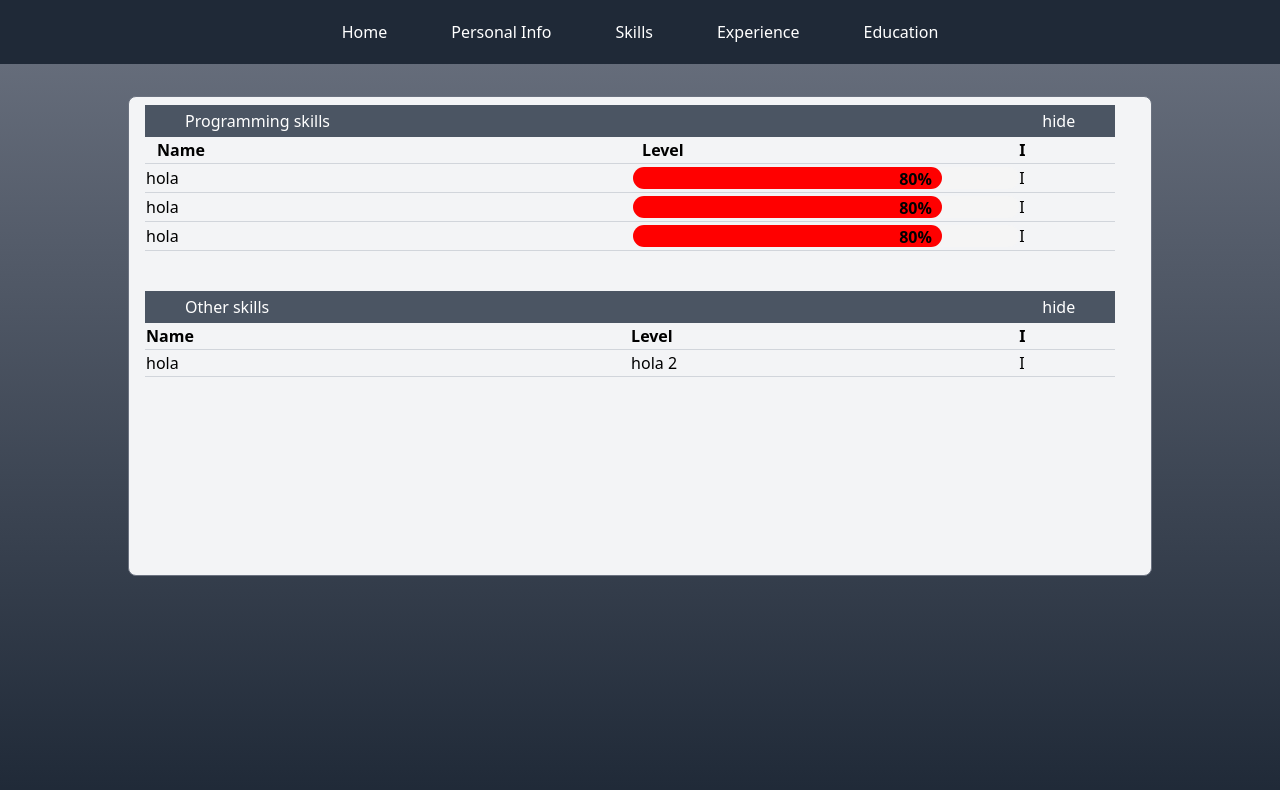
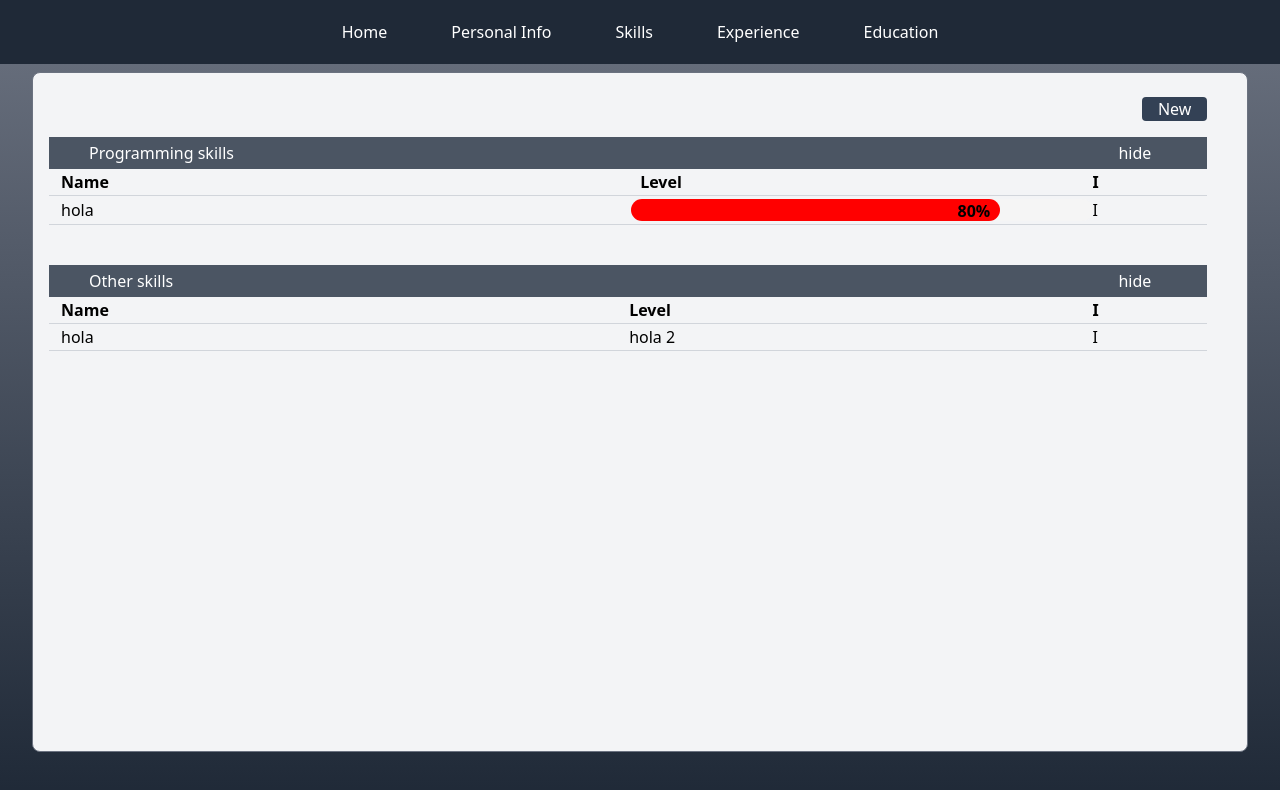
Before and after one commit to ErikVegaMaya/Portafolio, a React (Create React App) app: page /skills in a window 1280 px wide. Shown: the top 790 px of the page. Built offline with nearby package versions, Linux system fonts and the light colour scheme.

Commit message:
skill list and create skill screens added

```diff
--- a/src/components/navigators/AppNavigator.tsx
+++ b/src/components/navigators/AppNavigator.tsx
@@ -3,7 +3,7 @@ import NavBar from "../navigationBars/NavBar";
 import { Routes, Route } from "react-router-dom";
 // Screens
 import PersonalInfo from "../../screens/PersonalInfo";
-import Skills from "../../screens/Skills";
+import Skills from "../../screens/skills/Skills";
 import Home from "../../screens/Home";
 
 const AppNavigator = () => {
--- /dev/null
+++ b/src/screens/skills/AddSkill.tsx
@@ -0,0 +1,118 @@
+import React from "react";
+import { CloseIcon } from "../../components/Icons";
+
+const AddSkill = (props: any) => {
+  const initialValues = {
+    name: "",
+    type: "",
+    level: "",
+  };
+  const [form, setForm] = React.useState(initialValues);
+  return (
+    <div className="fixed inset-0 bg-gray-900 bg-opacity-60 transition-opacity">
+      <div className="flex flex-col h-screen justify-center items-center">
+        <div className="flex flex-col w-2/4">
+          <button
+            onClick={props.onClick}
+            className="text-white hover:border self-end hover:border-white rounded w-[26px] h-[26px] mb-1 text-center"
+          >
+            <CloseIcon />
+          </button>
+          <div className=" bg-white py-10 px-12">
+            <h1 className="border-b self-center w-full text-center">
+              New Skill
+            </h1>
+            <div className="mt-6 grid grid-cols-1 gap-y-6 gap-x-4 sm:grid-cols-6">
+              <div className="col-span-6 sm:col-span-6">
+                <label
+                  htmlFor="skill-name"
+                  className="block text-sm font-medium text-gray-700"
+                >
+                  Name
+                </label>
+                <input
+                  value={form.name}
+                  onChange={(event) =>
+                    setForm({ ...form, name: event.target.value })
+                  }
+                  type="text"
+                  name="skill-name"
+                  placeholder="Enter"
+                  id="skill-name"
+                  className="mt-1 block w-full rounded-md border border-gray-300 py-2 px-3 shadow-sm focus:border-sky-500 focus:outline-none focus:ring-sky-500 sm:text-sm"
+                />
+              </div>
+              <div className="col-span-3 sm:col-span-3">
+                <label
+                  htmlFor="skill-type"
+                  className="block text-sm font-medium text-gray-700"
+                >
+                  Type
+                </label>
+                <div className="flex flex-row justify-between px-8">
+                  <div className="flex flex-row">
+                    <input
+                      onClick={() => setForm({ ...form, type: "1" })}
+                      type="radio"
+                      name="skill-type"
+                      id="skill-programing"
+                    />
+                    <label className="ml-3 text-sm font-medium text-gray-700">
+                      Programming
+                    </label>
+                  </div>
+                  <div className="flex flex-row">
+                    <input
+                      onClick={() => setForm({ ...form, type: "2" })}
+                      type="radio"
+                      name="skill-type"
+                      id="skill-other"
+                    />
+                    <label className="ml-3 text-sm font-medium text-gray-700">
+                      Other
+                    </label>
+                  </div>
+                </div>
+              </div>
+              <div className="col-span-3 sm:col-span-3">
+                <label
+                  htmlFor="skill-level"
+                  className="block text-sm font-medium text-gray-700"
+                >
+                  Level
+                </label>
+                <input
+                  value={form.level}
+                  onChange={(event) =>
+                    setForm({ ...form, level: event.target.value })
+                  }
+                  type="number"
+                  name="skill-level"
+                  placeholder="Enter"
+                  id="skill-level"
+                  className="mt-1 block w-full rounded-md border border-gray-300 py-2 px-3 shadow-sm focus:border-sky-500 focus:outline-none focus:ring-sky-500 sm:text-sm"
+                />
+              </div>
+            </div>
+            <div className="mt-6 flex flex-row items-center justify-center ">
+              <button
+                onClick={props.onClick}
+                className="border rounded-lg bg-red-700 hover:bg-gray-900 px-4 py-1 mr-1 text-white"
+              >
+                Cancel
+              </button>
+              <button
+                onClick={() => {}}
+                className="border rounded-lg bg-green-700 hover:bg-gray-900 px-4 py-1 ml-1 text-white"
+              >
+                Save
+              </button>
+            </div>
+          </div>
+        </div>
+      </div>
+    </div>
+  );
+};
+
+export default AddSkill;
--- a/src/screens/Skills.tsx
+++ b/src/screens/skills/Skills.tsx
@@ -1,14 +1,28 @@
 import React from "react";
-import ProgresBar from "../components/ProgressBar";
+import ProgresBar from "../../components/ProgressBar";
+import AddSkill from "./AddSkill";
 
 const Skills = () => {
   const [hideProgramming, setIsHideProgramming] = React.useState(false);
   const [hideOther, setIsHideOther] = React.useState(false);
+  const [isActive, setIsActive] = React.useState(false);
+
+  const catchChange = () => {
+    setIsActive(!isActive);
+  };
 
   return (
-    <div className="w-screen h-full ">
+    <div className="w-screen h-full  ">
       <div className="relative flex justify-center h-full">
-        <div className="bg-gray-100 border border-gray-500 rounded-lg w-4/5 h-3/5 my-8 py-2 px-4 ">
+        <div className="bg-gray-100 border border-gray-500 rounded-lg w-[95%] h-[85%] my-2 py-2 px-4 ">
+          {isActive && <AddSkill onClick={catchChange} />}
+          <div className="w-[98%] flex justify-end">
+            <button className="my-4" onClick={catchChange}>
+              <h1 className="px-4 rounded bg-slate-700 text-white hover:bg-slate-800">
+                New
+              </h1>
+            </button>
+          </div>
           <div className="w-[98%] flex flex-row justify-between  h-8 bg-gray-600 text-white  py-1 px-10">
             <h1>Programming skills</h1>
             <button
@@ -16,7 +30,11 @@ const Skills = () => {
                 setIsHideProgramming(!hideProgramming);
               }}
             >
-              {hideProgramming ? <h1>show</h1> : <h1>hide</h1>}
+              {hideProgramming ? (
+                <h1 className="px-4 rounded hover:bg-slate-800">show</h1>
+              ) : (
+                <h1 className="px-4 rounded hover:bg-slate-800">hide</h1>
+              )}
             </button>
           </div>
           {!hideProgramming && (
@@ -34,21 +52,9 @@ const Skills = () => {
               </thead>
               <tbody>
                 <tr>
-                  <td className="border-b  border-gray-300 w-[50%]">hola</td>
-                  <td className="border-b  border-gray-300 w-[40%]">
-                    <ProgresBar bgColor="red" progress="80" height={22} />
+                  <td className="border-b pl-3  border-gray-300 w-[50%]">
+                    hola
                   </td>
-                  <td className="border-b  border-gray-300 w-[10%]">I</td>
-                </tr>
-                <tr>
-                  <td className="border-b  border-gray-300 w-[50%]">hola</td>
-                  <td className="border-b  border-gray-300 w-[40%]">
-                    <ProgresBar bgColor="red" progress="80" height={22} />
-                  </td>
-                  <td className="border-b  border-gray-300 w-[10%]">I</td>
-                </tr>
-                <tr>
-                  <td className="border-b  border-gray-300 w-[50%]">hola</td>
                   <td className="border-b  border-gray-300 w-[40%]">
                     <ProgresBar bgColor="red" progress="80" height={22} />
                   </td>
@@ -65,21 +71,29 @@ const Skills = () => {
                 setIsHideOther(!hideOther);
               }}
             >
-              {!hideOther ? <h1>hide</h1> : <h1>show</h1>}
+              {!hideOther ? (
+                <h1 className="px-4 rounded hover:bg-slate-800">hide</h1>
+              ) : (
+                <h1 className="px-4 rounded hover:bg-slate-800">show</h1>
+              )}
             </button>
           </div>
           {!hideOther && (
             <table className="w-[98%]">
               <thead>
                 <tr className="text-left">
-                  <th className="border-b border-gray-300 w-[50%]">Name</th>
+                  <th className="border-b pl-3 border-gray-300 w-[50%]">
+                    Name
+                  </th>
                   <th className="border-b border-gray-300 w-[40%]">Level</th>
                   <th className="border-b border-gray-300 w-[10%]">I</th>
                 </tr>
               </thead>
               <tbody>
                 <tr>
-                  <td className="border-b  border-gray-300 w-[50%]">hola</td>
+                  <td className="border-b pl-3 border-gray-300 w-[50%]">
+                    hola
+                  </td>
                   <td className="border-b  border-gray-300 w-[40%]">hola 2</td>
                   <td className="border-b  border-gray-300 w-[10%]">I</td>
                 </tr>
```
